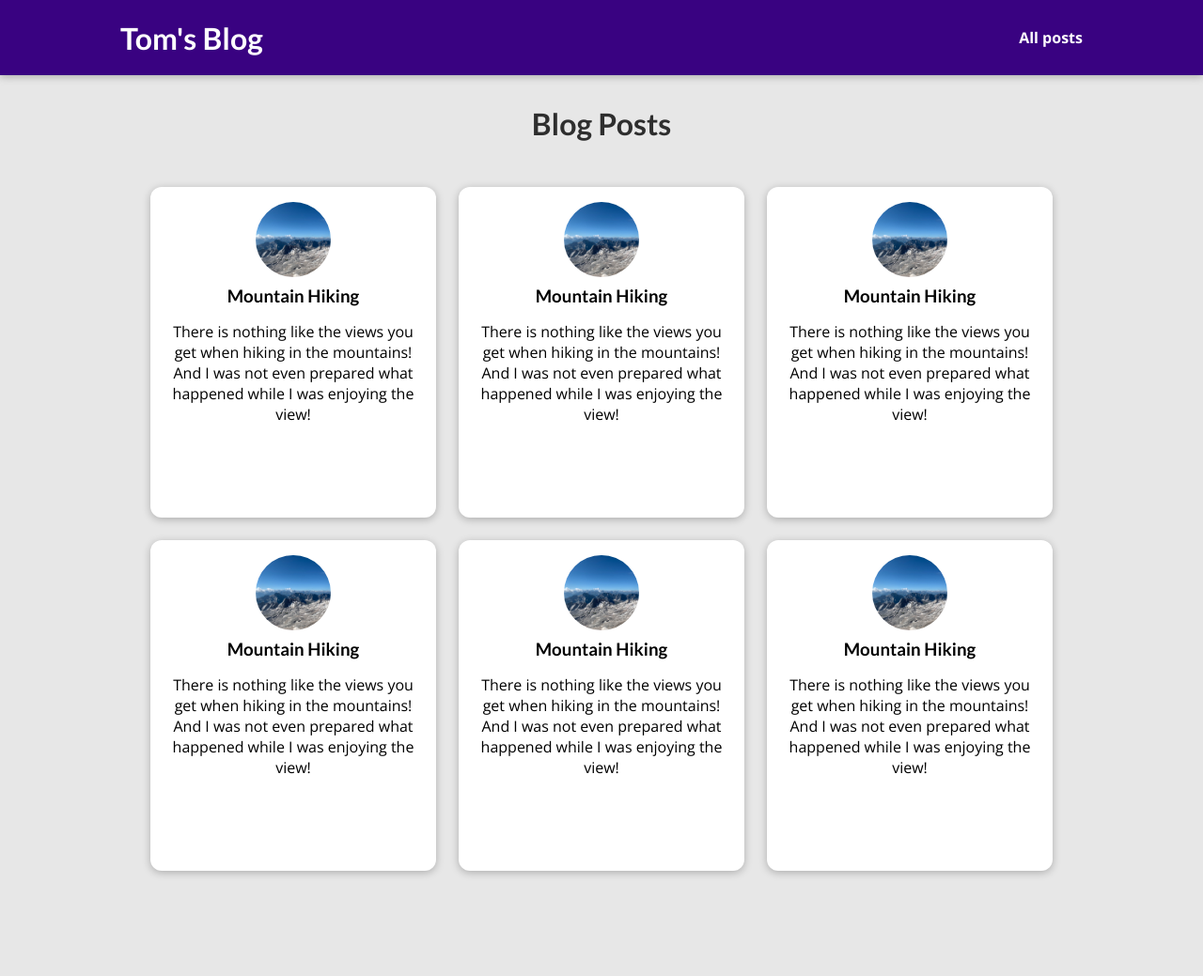
After one commit to tvrbosic/django-practice, a Django app: template blog/templates/blog/posts.html in a window 1280 px wide. The commit adds this page. Shown: the whole page at 94% size. Run offline with Django 4.2, Linux system fonts and the light colour scheme; the template is opened without the code that fills it, so the values that code supplies are empty.

Commit message:
Added blog styles, modified templates

```diff
--- /dev/null
+++ b/blog/static/blog/header.css
@@ -0,0 +1,27 @@
+#main-navigation {
+  width: 100%;
+  height: 5rem;
+  display: flex;
+  justify-content: space-between;
+  align-items: center;
+  padding: 0 10%;
+  position: absolute;
+  top: 0;
+  left: 0;
+}
+
+#main-navigation a {
+  text-decoration: none;
+  color: white;
+  font-weight: bold;
+}
+
+#main-navigation a:hover,
+#main-navigation a:active {
+  color: #cf79f1;
+}
+
+#main-navigation h1 a:hover,
+#main-navigation h1 a:active {
+  color: white;
+}
--- /dev/null
+++ b/blog/static/blog/post.css
@@ -0,0 +1,43 @@
+.post {
+  display: flex;
+  flex-direction: column;
+  align-items: center;
+  text-align: center;
+}
+
+.post a {
+  text-decoration: none;
+  color: black;
+  transition: all 0.2s ease;
+  padding: 1rem;
+}
+
+.post a:hover,
+.post a:active {
+  transform: scale(1.1);
+  background-color: #390281;
+  color: white;
+}
+
+.post img {
+  width: 5rem;
+  height: 5rem;
+  object-fit: cover;
+  border-radius: 50%;
+}
+
+.post h3 {
+  margin: 0.25rem 0;
+}
+
+.post time {
+  color: #666666;
+  margin: 0.25rem;
+  font-style: italic;
+  font-size: 0.85rem;
+}
+
+.post:hover time,
+.post:active time {
+  color: white;
+}
--- /dev/null
+++ b/blog/static/blog/posts.css
@@ -0,0 +1,43 @@
+body {
+  background-color: #e7e7e7;
+}
+
+#main-navigation {
+  background-color: #390281;
+  box-shadow: 0 2px 8px rgba(0, 0, 0, 0.25);
+}
+
+#all-posts {
+  margin: 7rem auto;
+  width: 90%;
+  max-width: 60rem;
+}
+
+#all-posts h2 {
+  text-align: center;
+  font-size: 2rem;
+  color: #2e2e2e;
+  margin: 3rem 0;
+}
+
+ul {
+  list-style: none;
+  margin: 0;
+  padding: 0;
+  display: grid;
+  grid-template-columns: repeat(auto-fill, minmax(17rem, 1fr));
+  gap: 1.5rem;
+}
+
+.post img {
+  width: 7rem;
+  height: 7rem;
+}
+
+.post a {
+  height: 22rem;
+  transform-origin: center;
+  box-shadow: 0 2px 8px rgba(0, 0, 0, 0.25);
+  border-radius: 12px;
+  background-color: white;
+}
--- /dev/null
+++ b/blog/templates/blog/partials/header.html
@@ -0,0 +1,6 @@
+<header id='main-navigation'>
+  <h1><a href="{% url 'starting-page' %}">Tom's Blog</a></h1>
+  <nav>
+    <a href="{% url 'posts' %}">All posts</a>
+  </nav>
+</header>
--- /dev/null
+++ b/blog/templates/blog/partials/post.html
@@ -0,0 +1,11 @@
+{% load static %}
+
+<article class='post'>
+  <a href="{% url 'post-details' 'mountains' %}">
+    <img src="{% static 'blog/images/mountains.jpg' %}" alt="Mountain Hiking">
+    <div class='post__content'>
+      <h3>Mountain Hiking</h3>
+      <p>There is nothing like the views you get when hiking in the mountains! And I was not even prepared what happened while I was enjoying the view! </p>
+    </div>
+  </a>
+</article>
--- /dev/null
+++ b/blog/templates/blog/posts.html
@@ -0,0 +1,40 @@
+{% extends 'base.html' %}
+{% load static %}
+
+{% block css_files %}
+  <link rel="stylesheet" href="{% static 'blog/header.css' %}">
+  <link rel="stylesheet" href="{% static 'blog/posts.css' %}">
+  <link rel="stylesheet" href="{% static 'blog/post.css' %}">
+  {% endblock  %}
+
+{% block title %}
+  My Blog
+{% endblock  %}
+
+{% block content %}
+  {% include 'blog/partials/header.html' %}
+
+  <section id='all-posts'>
+    <h2>Blog Posts</h2>
+    <ul>
+      <li>
+        {% include 'blog/partials/post.html' %}
+      </li>
+      <li>
+        {% include 'blog/partials/post.html' %}
+      </li>
+      <li>
+        {% include 'blog/partials/post.html' %}
+      </li>
+      <li>
+        {% include 'blog/partials/post.html' %}
+      </li>
+      <li>
+        {% include 'blog/partials/post.html' %}
+      </li>
+      <li>
+        {% include 'blog/partials/post.html' %}
+      </li>
+    </ul>
+  </section>
+{% endblock %}
--- a/blog/views.py
+++ b/blog/views.py
@@ -8,8 +8,8 @@ def starting_page(request):
 
 
 def posts(request):
-    pass
+    return render(request, 'blog/posts.html')
 
 
-def post_details(request):
-    pass
+def post_details(request, slug):
+    return render(request, 'blog/post-details.html')
--- a/static/app.css
+++ b/static/app.css
@@ -18,31 +18,3 @@ h3 {
   font-family: 'Lato', sans-serif;
   font-weight: bold;
 }
-
-#main-navigation {
-  width: 100%;
-  height: 5rem;
-  display: flex;
-  justify-content: space-between;
-  align-items: center;
-  padding: 0 10%;
-  position: absolute;
-  top: 0;
-  left: 0;
-}
-
-#main-navigation a {
-  text-decoration: none;
-  color: white;
-  font-weight: bold;
-}
-
-#main-navigation a:hover,
-#main-navigation a:active {
-  color: #cf79f1;
-}
-
-#main-navigation h1 a:hover,
-#main-navigation h1 a:active {
-  color: white;
-}
```
Also changed, not shown: blog/static/blog/post-details.css (added, +62 -0 lines), blog/templates/blog/index.html (+5 -16 lines), blog/templates/blog/post-details.html (added, +36 -0 lines).
